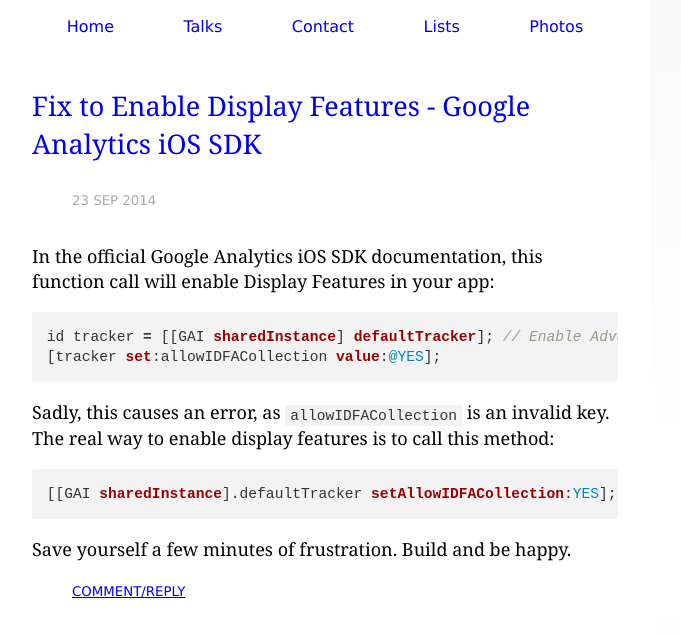
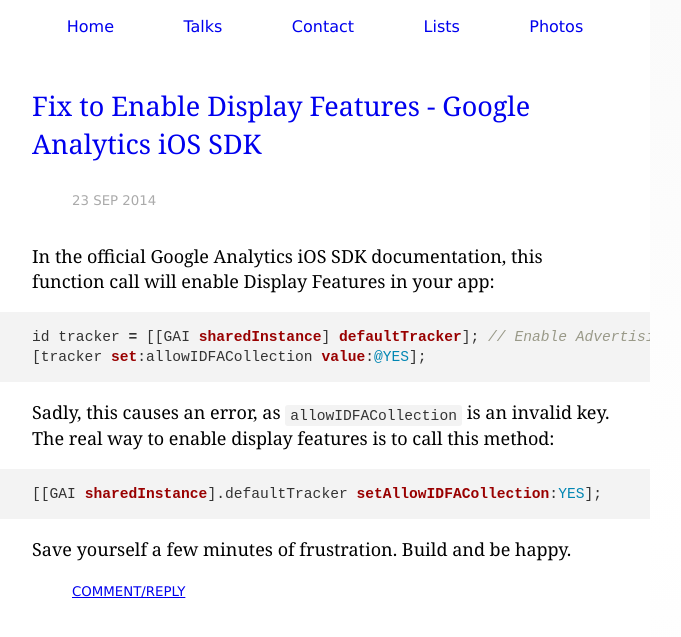
Before and after one commit to joshbeckman/andjosh.github.io, a Jekyll site: the page built from _posts/2014-09-23-fix-enable-display-features.md, in a window 1280 px wide. Shown: the top 637 px of the page, without its empty margins (315-996 px from the left). Built offline with Jekyll 4.4.1, drawn with Linux system fonts in a browser that asks for light colours.

Commit message:
chg:usr: Update pre code styling

```diff
--- a/css/screen.css
+++ b/css/screen.css
@@ -17,6 +17,7 @@
     padding-left: 17px;
 }
 code {
+    border-radius: 3px;
     padding: 0.2em 0.35em;
     margin: 0;
     color: #333;
@@ -120,12 +121,12 @@
 }
 
 pre, code {
-    border-radius: 3px;
     word-wrap: initial;
     background-color: rgba(27, 31, 35, 0.05);
 }
 pre {
-    padding: 1em;
+    padding: 1em 2rem;
+    margin: 1rem -2rem;
     overflow: auto;
 }
 pre code {
```
